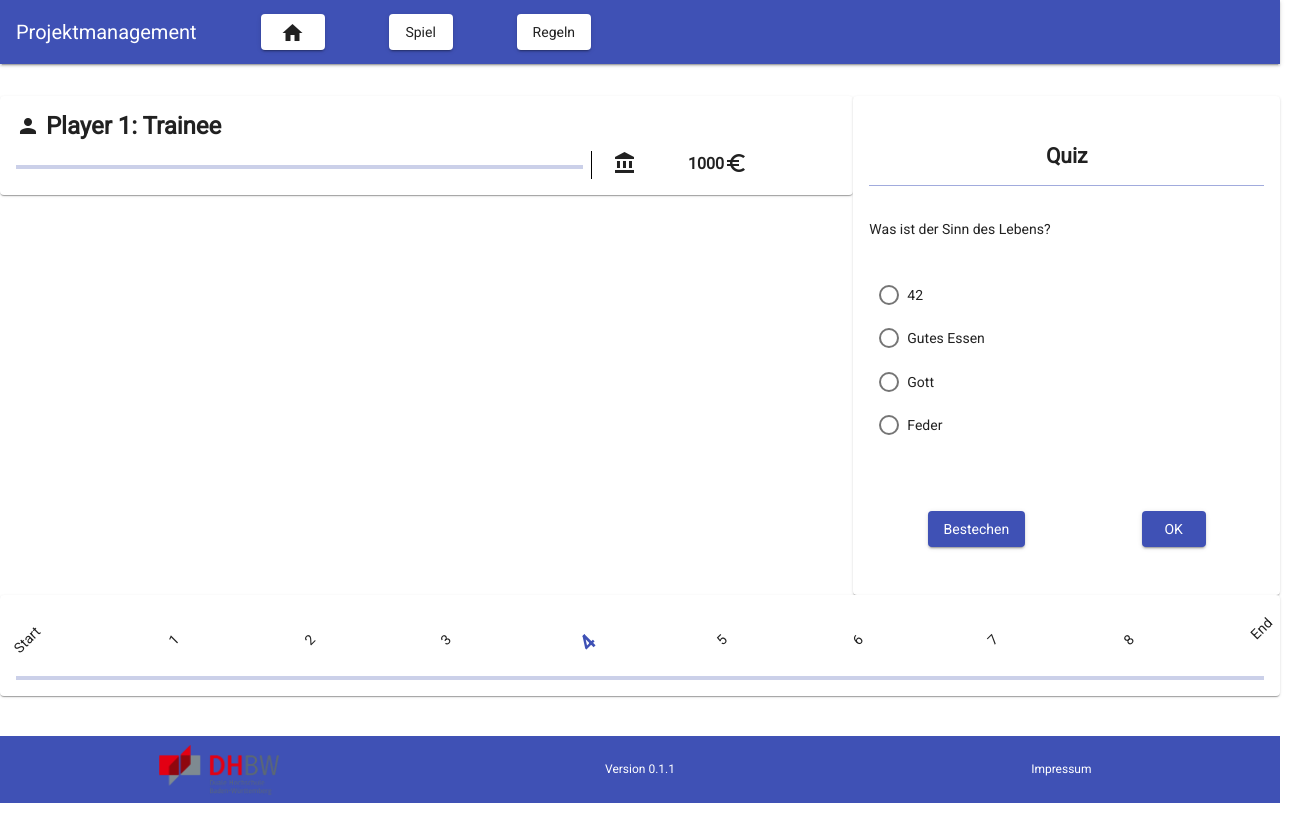
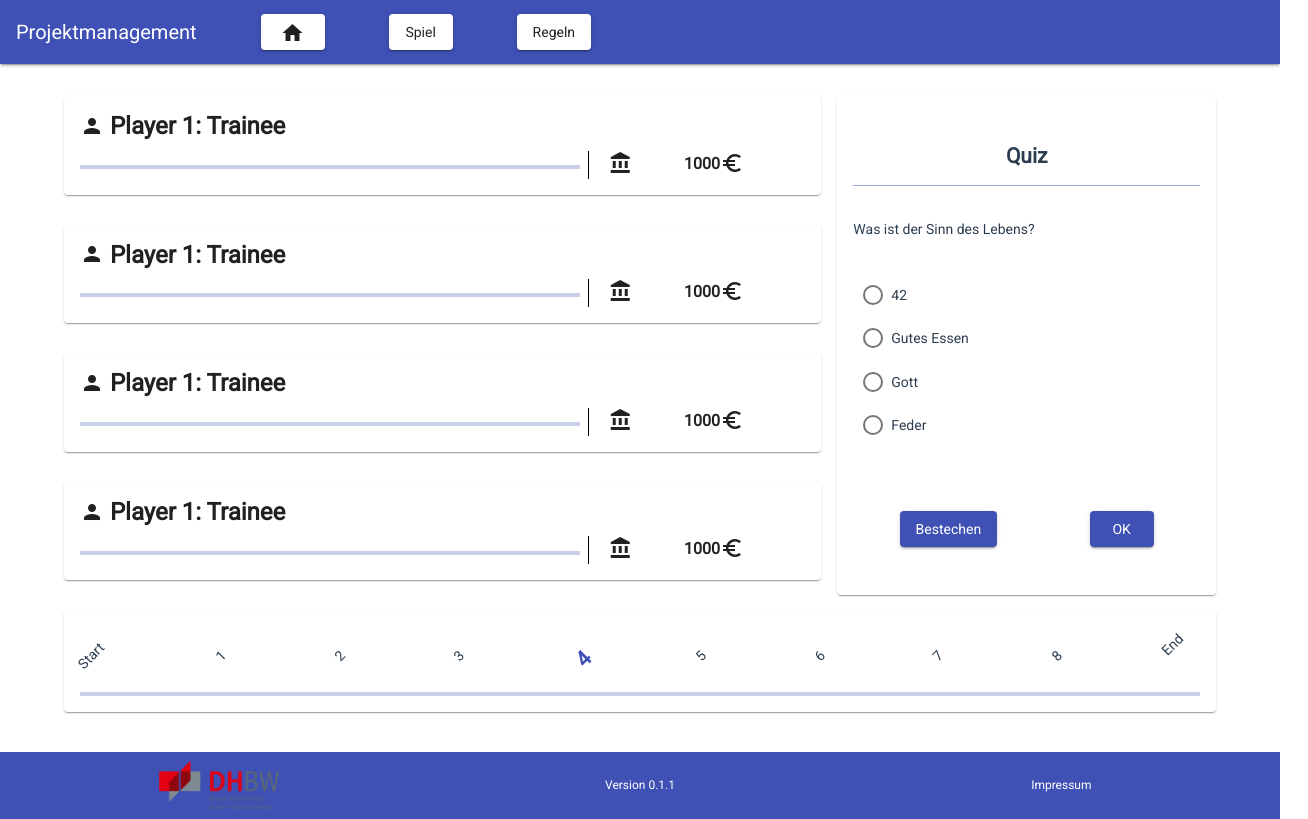
Before and after one commit to TINF17C/Project-Management-Game, an Angular app in the folder PMGame/: page /game in a window 1280 px wide. Shown: the whole page, 1308 px wide, since content can reach past the window. Built offline with nearby package versions, Linux system fonts and the light colour scheme.

Commit message:
changed game view

```diff
--- a/PMGame/src/app/views/game/game.component.html
+++ b/PMGame/src/app/views/game/game.component.html
@@ -1,14 +1,11 @@
 <div id="main__view">
-  <div id="player1">
-    <app-player></app-player>
-  </div>
-  <div id="player2">
-  </div>
-  <div id="player3">
-  </div>
-  <div id="player4">
+  <div id="grid">
 
-  </div>
+    <app-player id="player1"></app-player>
+    <app-player id="player2"></app-player>
+    <app-player id="player3"></app-player>
+    <app-player id="player4"></app-player>
+
     <div id="quiz">
       <mat-card>
         <mat-card-content>
@@ -56,3 +53,4 @@
       </mat-card>
     </div>
   </div>
+</div>
--- a/PMGame/src/app/views/game/game.component.scss
+++ b/PMGame/src/app/views/game/game.component.scss
@@ -1,11 +1,20 @@
-$width: 100vw;
+$width: 90vw;
 $height: 100%;
-$progress-width: 70vw;
 $primary: #3f51b5;
 
+* {
+  color: #2c3e50;
+}
+
 #main__view {
+  margin: 0 2rem;
+  width: $width;
+}
+
+#grid {
   display: grid;
   grid-template-columns: 2fr 1fr;
+  grid-gap: 1rem;
   grid-template-rows: repeat(auto-fit, minmax(1fr));
   grid-template-areas:
     'player1 quiz'
@@ -13,9 +22,6 @@ $primary: #3f51b5;
     'player3 quiz'
     'player4 quiz'
     'progress progress';
-  max-width: $width;
-  width: $width;
-  height: $height;
 }
 
 #player1 {
@@ -69,24 +75,19 @@ $primary: #3f51b5;
 
 #progress {
   grid-area: progress;
-  position: relative;
-  width: 100%;
-  max-width: 100%;
 }
 
 #progress__content {
-  // width: $progress-width;
 }
 
 #progress__titles {
   display: flex;
   flex-direction: row;
-  width: 100%;
+  justify-content: space-between;
 }
 
 .progress__titles-title {
   margin: 1rem 0;
-  margin-right: $width/10;
 }
 
 .progress__titles--rotate {
```
Lines whose indentation alone changed are shown as unchanged.
